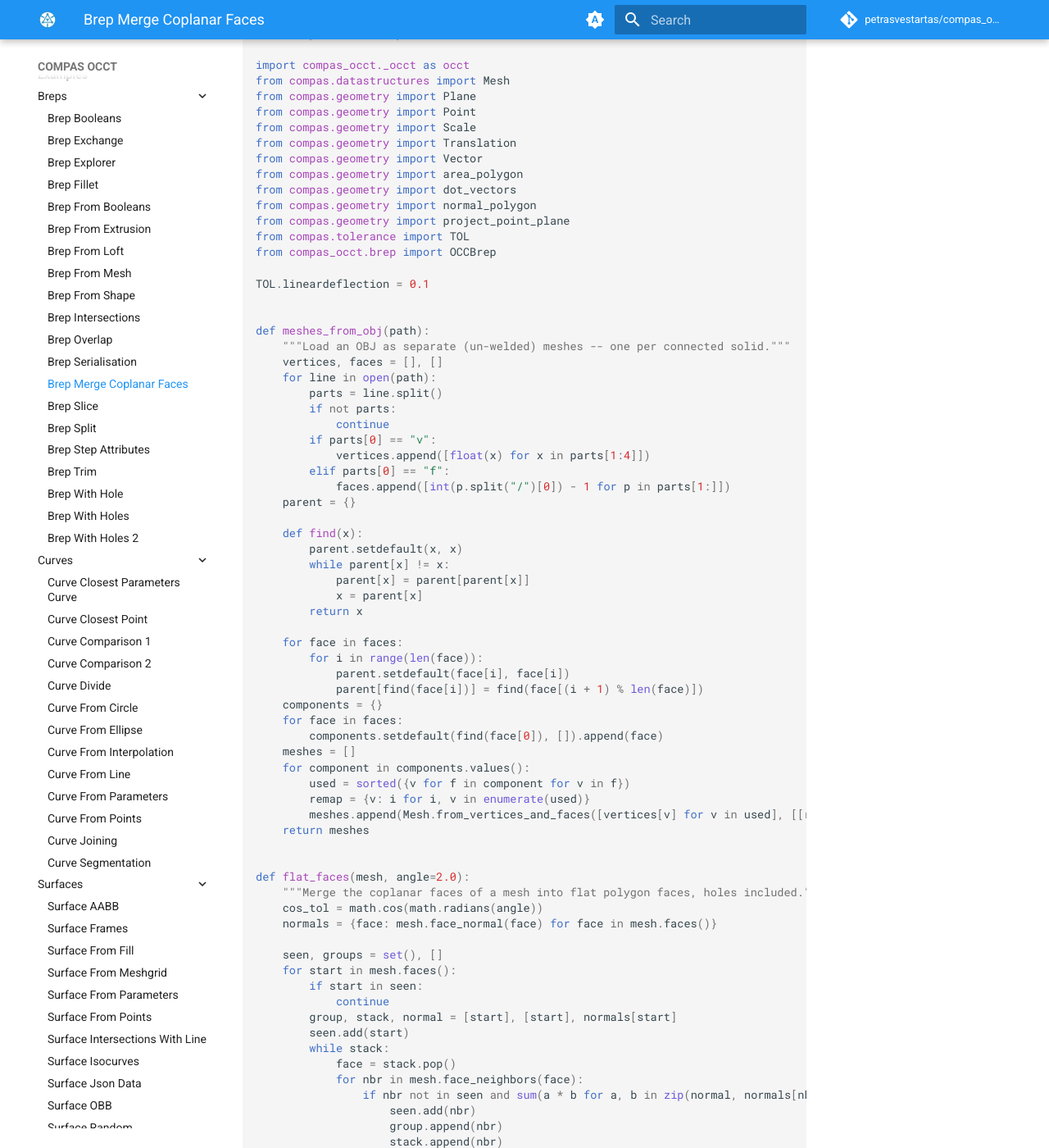
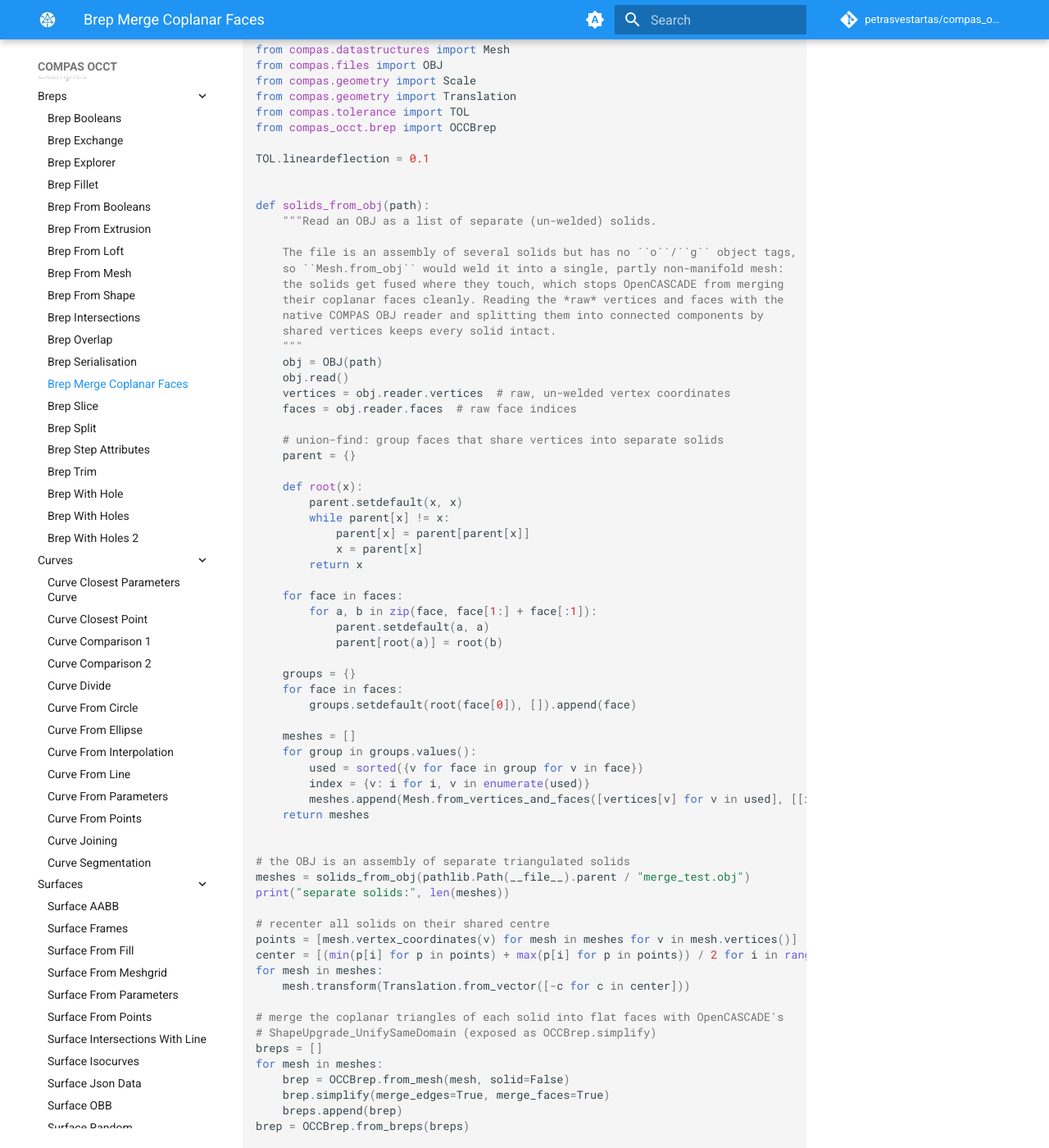
Before and after one commit to petrasvestartas/compas_occt, an MkDocs documentation site: the page built from docs/examples/breps/brep_simplify.md, in a window 1280 px wide and 1400 px high, scrolled down 781 px. Shown: the whole window at 82% size. Built offline with MkDocs 1.6.1 and Material for MkDocs 9.7.7, drawn with Linux system fonts in a browser that asks for light colours; comment, search, counter and statistics services are not loaded; the version menu is left out; some of the changed text lies outside the part shown.

Commit message:
Transfrom from compsd_occ to use occt8

```diff
--- a/docs/examples/breps/brep_simplify.py
+++ b/docs/examples/breps/brep_simplify.py
@@ -1,39 +1,36 @@
-import math
 import pathlib
 
 from compas_viewer import Viewer
 
-import compas_occt._occt as occt
 from compas.datastructures import Mesh
-from compas.geometry import Plane
-from compas.geometry import Point
+from compas.files import OBJ
 from compas.geometry import Scale
 from compas.geometry import Translation
-from compas.geometry import Vector
-from compas.geometry import area_polygon
-from compas.geometry import dot_vectors
-from compas.geometry import normal_polygon
-from compas.geometry import project_point_plane
 from compas.tolerance import TOL
 from compas_occt.brep import OCCBrep
 
 TOL.lineardeflection = 0.1
 
 
-def meshes_from_obj(path):
-    """Load an OBJ as separate (un-welded) meshes -- one per connected solid."""
-    vertices, faces = [], []
-    for line in open(path):
-        parts = line.split()
-        if not parts:
-            continue
-        if parts[0] == "v":
-            vertices.append([float(x) for x in parts[1:4]])
-        elif parts[0] == "f":
-            faces.append([int(p.split("/")[0]) - 1 for p in parts[1:]])
+def solids_from_obj(path):
+    """Read an OBJ as a list of separate (un-welded) solids.
+
+    The file is an assembly of several solids but has no ``o``/``g`` object tags,
+    so ``Mesh.from_obj`` would weld it into a single, partly non-manifold mesh:
+    the solids get fused where they touch, which stops OpenCASCADE from merging
+    their coplanar faces cleanly. Reading the *raw* vertices and faces with the
+    native COMPAS OBJ reader and splitting them into connected components by
+    shared vertices keeps every solid intact.
+    """
+    obj = OBJ(path)
+    obj.read()
+    vertices = obj.reader.vertices  # raw, un-welded vertex coordinates
+    faces = obj.reader.faces  # raw face indices
+
+    # union-find: group faces that share vertices into separate solids
     parent = {}
 
-    def find(x):
+    def root(x):
         parent.setdefault(x, x)
         while parent[x] != x:
             parent[x] = parent[parent[x]]
@@ -41,93 +38,41 @@ def meshes_from_obj(path):
         return x
 
     for face in faces:
-        for i in range(len(face)):
-            parent.setdefault(face[i], face[i])
-            parent[find(face[i])] = find(face[(i + 1) % len(face)])
-    components = {}
+        for a, b in zip(face, face[1:] + face[:1]):
+            parent.setdefault(a, a)
+            parent[root(a)] = root(b)
+
+    groups = {}
     for face in faces:
-        components.setdefault(find(face[0]), []).append(face)
+        groups.setdefault(root(face[0]), []).append(face)
+
     meshes = []
-    for component in components.values():
-        used = sorted({v for f in component for v in f})
-        remap = {v: i for i, v in enumerate(used)}
-        meshes.append(Mesh.from_vertices_and_faces([vertices[v] for v in used], [[remap[v] for v in f] for f in component]))
+    for group in groups.values():
+        used = sorted({v for face in group for v in face})
+        index = {v: i for i, v in enumerate(used)}
+        meshes.append(Mesh.from_vertices_and_faces([vertices[v] for v in used], [[index[v] for v in face] for face in group]))
     return meshes
 
 
-def flat_faces(mesh, angle=2.0):
-    """Merge the coplanar faces of a mesh into flat polygon faces, holes included."""
-    cos_tol = math.cos(math.radians(angle))
-    normals = {face: mesh.face_normal(face) for face in mesh.faces()}
+# the OBJ is an assembly of separate triangulated solids
+meshes = solids_from_obj(pathlib.Path(__file__).parent / "merge_test.obj")
+print("separate solids:", len(meshes))
 
-    seen, groups = set(), []
-    for start in mesh.faces():
-        if start in seen:
-            continue
-        group, stack, normal = [start], [start], normals[start]
-        seen.add(start)
-        while stack:
-            face = stack.pop()
-            for nbr in mesh.face_neighbors(face):
-                if nbr not in seen and sum(a * b for a, b in zip(normal, normals[nbr])) >= cos_tol:
-                    seen.add(nbr)
-                    group.append(nbr)
-                    stack.append(nbr)
-        groups.append(group)
-
-    faces = []
-    for group in groups:
-        members = set(group)
-        nxt = {u: v for face in group for u, v in mesh.face_halfedges(face) if mesh.halfedge[v].get(u) not in members}
-        used, loops = set(), []
-        for first in list(nxt):
-            if first in used:
-                continue
-            loop, current = [first], nxt.get(first)
-            used.add(first)
-            while current is not None and current != first and current not in used:
-                loop.append(current)
-                used.add(current)
-                current = nxt.get(current)
-            points = [mesh.vertex_coordinates(v) for v in loop]
-            if len(points) >= 3 and area_polygon(points) > 1e-6:
-                loops.append(points)
-        if not loops:
-            continue
-
-        # project every loop onto the region's best-fit plane so the face is exactly planar
-        normal = [sum(normals[f][i] for f in group) for i in range(3)]
-        length = math.sqrt(sum(x * x for x in normal)) or 1.0
-        flat = [p for loop in loops for p in loop]
-        origin = [sum(p[i] for p in flat) / len(flat) for i in range(3)]
-        region_normal = [x / length for x in normal]
-        plane = Plane(Point(*origin), Vector(*region_normal))
-        loops = [[list(project_point_plane(Point(*p), plane)) for p in loop] for loop in loops]
-        loops.sort(key=area_polygon, reverse=True)  # the largest loop is the outer boundary
-        if dot_vectors(normal_polygon(loops[0]), region_normal) < 0:  # keep the face normal outward
-            loops = [list(reversed(loop)) for loop in loops]
-
-        face = occt.make_face_polygon(loops[0])
-        for hole in loops[1:]:  # cut the inner loops out as holes
-            face = occt.face_add_loop(face, occt.shape_explore(occt.make_face_polygon(hole), 5)[0], True)
-        faces.append(face)
-    return faces
-
-
-# the OBJ is an assembly of 9 separate solid meshes
-meshes = meshes_from_obj(pathlib.Path(__file__).parent / "merge_test.obj")
-print("separate meshes:", len(meshes))
-
-# unify the face windings (outward) and recenter on the shared centre
+# recenter all solids on their shared centre
 points = [mesh.vertex_coordinates(v) for mesh in meshes for v in mesh.vertices()]
 center = [(min(p[i] for p in points) + max(p[i] for p in points)) / 2 for i in range(3)]
 for mesh in meshes:
-    mesh.unify_cycles()
     mesh.transform(Translation.from_vector([-c for c in center]))
 
-# merge the coplanar faces of every mesh into one Brep of flat faces
-faces = [face for mesh in meshes for face in flat_faces(mesh)]
-brep = OCCBrep.from_native(occt.compound_from_shapes(faces))
+# merge the coplanar triangles of each solid into flat faces with OpenCASCADE's
+# ShapeUpgrade_UnifySameDomain (exposed as OCCBrep.simplify)
+breps = []
+for mesh in meshes:
+    brep = OCCBrep.from_mesh(mesh, solid=False)
+    brep.simplify(merge_edges=True, merge_faces=True)
+    breps.append(brep)
+brep = OCCBrep.from_breps(breps)
+
 print("triangles:", sum(m.number_of_faces() for m in meshes), "-> flat brep faces:", len(brep.faces))
 
 # ==============================================================================
--- a/mkdocs.yml
+++ b/mkdocs.yml
@@ -89,7 +89,7 @@ plugins:
             - https://docs.python.org/3/objects.inv
             - https://compas.dev/compas/latest/objects.inv
           options:
-            allow_inspection: true
+            allow_inspection: false
             backlinks: tree
             docstring_options:
               ignore_init_summary: true
--- a/pyproject.toml
+++ b/pyproject.toml
@@ -138,6 +138,11 @@ environment.CMAKE_BUILD_PARALLEL_LEVEL = "2"
 # Basic CMake settings (the rest is handled in CMakeLists.txt)
 environment.CMAKE_ARGS = "-DBUILD_SHARED_LIBS=OFF -DBUILD_TESTING=OFF"
 
+# OCCT's Visualization toolkits (TKService/TKV3d, linked for the XDE STEP-attributes path)
+# need the X11 development headers when OCCT is compiled on Linux. manylinux2014 is CentOS 7 -> yum.
+[tool.cibuildwheel.linux]
+before-all = "yum install -y libX11-devel libXext-devel libXmu-devel libXi-devel mesa-libGL-devel"
+
 # ============================================================================
 # code style configuration
 # ============================================================================
```
Also changed, not shown: CMakeLists.txt (+8 -0 lines), docs/assets/images/example_brep_simplify.jpg, 1 other file.
